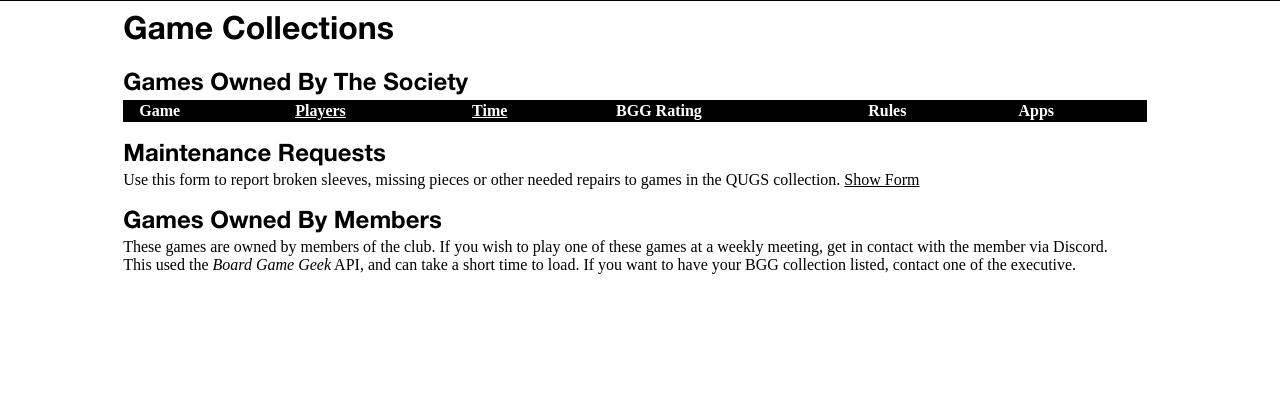
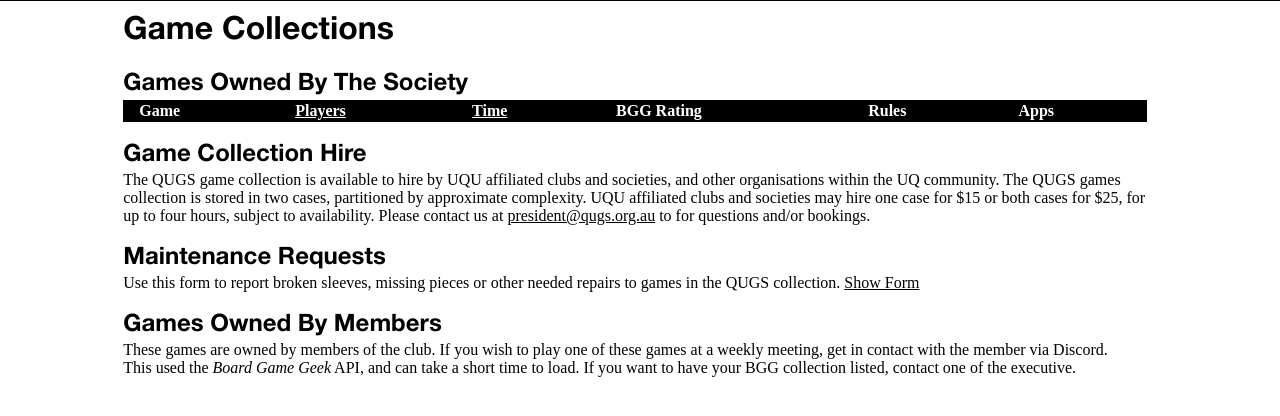
Before and after one commit to QUGS/qugs.org.au, a PHP site: page /collection in a window 1280 px wide. Shown: the part 62-478 px from the top of the page. Run offline with PHP 8.4, Linux system fonts and the light colour scheme; data that the repository does not hold is empty; a stand-in replaces the project's code that opens the database connection; some web fonts are replaced.

Commit message:
Game Collection Hire

```diff
--- a/collection.php
+++ b/collection.php
@@ -598,6 +598,8 @@ Maximum:<label id="ratemaxvalm" for="ratemax" class="moblab">&emsp;10.0</label><
 <table class="collect"><tr><td>Game</td><td style="text-decoration:underline;" onClick="playform = !playform; document.getElementById('playform').style.display = playform ? 'inline' : 'none'; if(!playform) {document.getElementById('playmin').value=1;document.getElementById('playmax').value=10;playerfilter();}">Players</td><td style="text-decoration:underline;" onClick="timeform = !timeform; document.getElementById('timeform').style.display = timeform ? 'inline' : 'none'; if(!timeform) {document.getElementById('timemin').value=0;document.getElementById('timemax').value=12;timerfilter();}">Time</td><td id="BGGrat">BGG Rating</td><td>Rules</td><td>Apps</td></tr>
 <?php echo $table;?>
 </table>
+<h2>Game Collection Hire</h2>
+The QUGS game collection is available to hire by UQU affiliated clubs and societies, and other organisations within the UQ community. The QUGS games collection is stored in two cases, partitioned by approximate complexity. UQU affiliated clubs and societies may hire one case for $15 or both cases for $25, for up to four hours, subject to availability. Please contact us at <a href="mailto:president@qugs.org.au">president@qugs.org.au</a> to for questions and/or bookings.
 <h2>Maintenance Requests</h2>
 Use this form to report broken sleeves, missing pieces or other needed repairs to games in the QUGS collection. <a onclick="maintshow();" id="showhide">Show Form</a><br/>
 <form id="maintform" action="collection" method="post" style="display:none; width:480px;">
```
